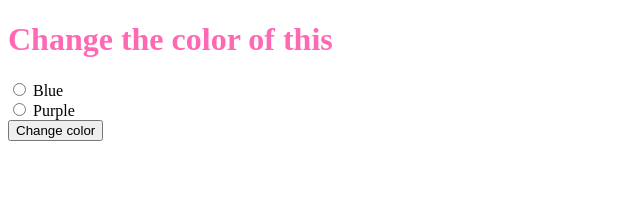
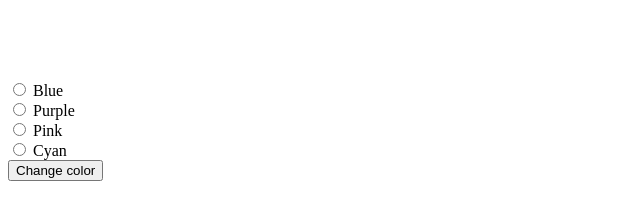
Before and after one commit to LegendOfDust/Change-Themes, a plain HTML site: page index.html in a window 1280 px wide. Both pictures are taken after a click on the button "Change color". Shown: the whole page, without its empty margins (0-640 px from the left). Drawn offline with Linux system fonts and the light colour scheme.

Commit message:
Added more color options

```diff
--- a/css/index.css
+++ b/css/index.css
@@ -1,11 +1,19 @@
 .blue {
-    color: blue;
+    color:blue;
 }
 
 .purple {
-    color: purple;
+    color:purple;
+}
+
+.pink{
+    color:hotpink;
+}
+
+.cyan {
+    color:cyan;
 }
 
 .default{
-    color: hotpink;
+    color:white;
 }
--- a/index.html
+++ b/index.html
@@ -10,6 +10,10 @@
         <label for="blue">Blue</label><br>
         <input type="radio" id="purple" name="color" value="Purple">
         <label for="purple">Purple</label><br>
+        <input type="radio" id="pink" name="color" value="Pink">
+        <label for="pink">Pink</label><br>
+        <input type="radio" id="cyan" name="color" value="Cyan">
+        <label for="cyan">Cyan</label><br>
 
         <button onclick="changeColor()">Change color</button>
         <script src="js/index.js"></script>
--- a/js/index.js
+++ b/js/index.js
@@ -2,6 +2,8 @@ console.log("Connected");
 changeColor = () => {
     const blue = document.getElementById('blue');
     const purple = document.getElementById('purple');
+    const pink = document.getElementById('pink');
+    const cyan = document.getElementById('cyan');
     const text = document.getElementById('the-text');
     console.log("Clicked");
 
@@ -15,6 +17,16 @@ changeColor = () => {
         text.className = 'purple';
         console.log("purple");
     }
+    //If pink selected, make title pink
+    else if (pink.checked) {
+        text.className = 'pink';
+        console.log("pink");
+    }
+    //If cyan selected, make title cyan
+    else if (cyan.checked) {
+        text.className = 'cyan';
+        console.log("cyan");
+    }
     //If nothing selected, make title pink
     else {
         text.className = 'default';
```
